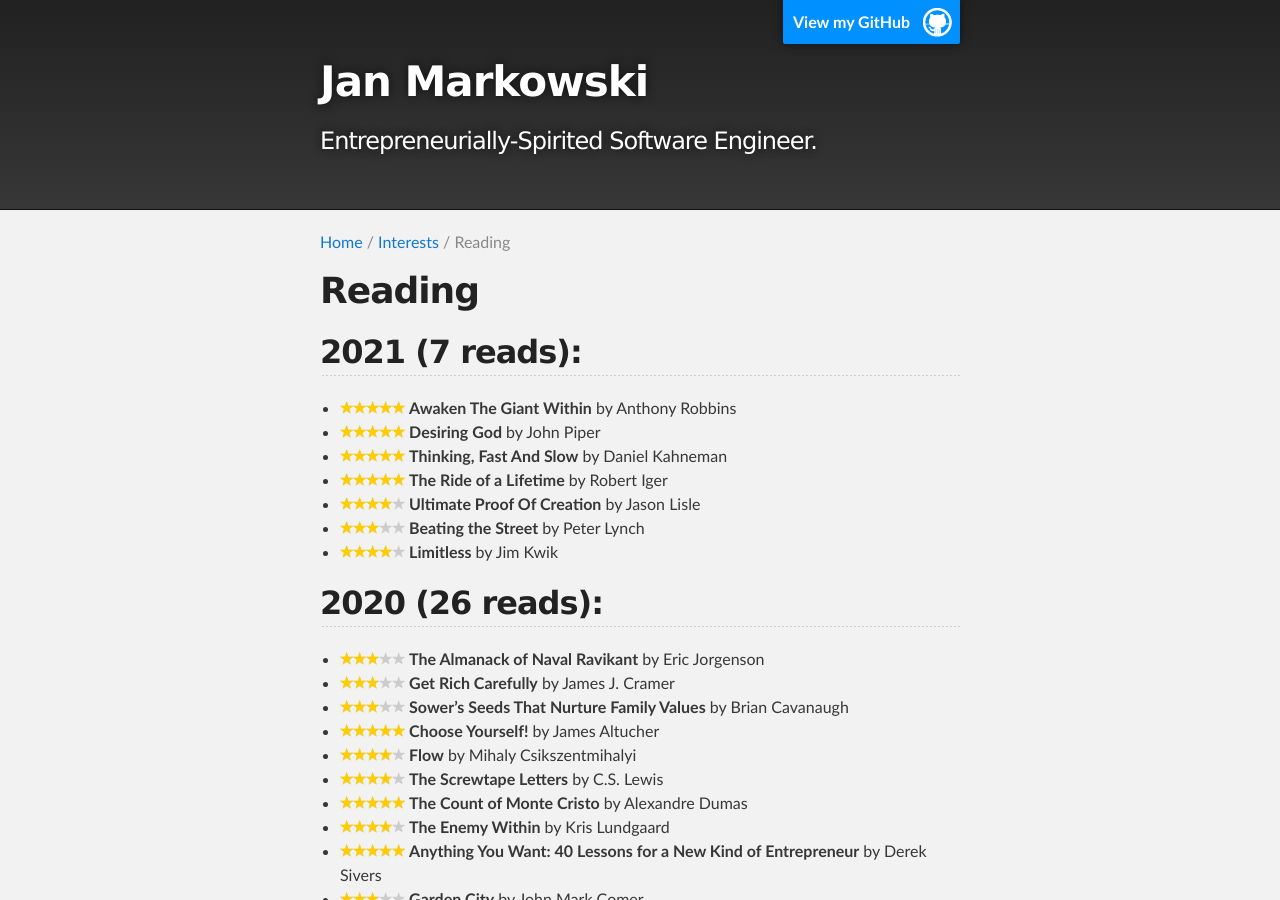
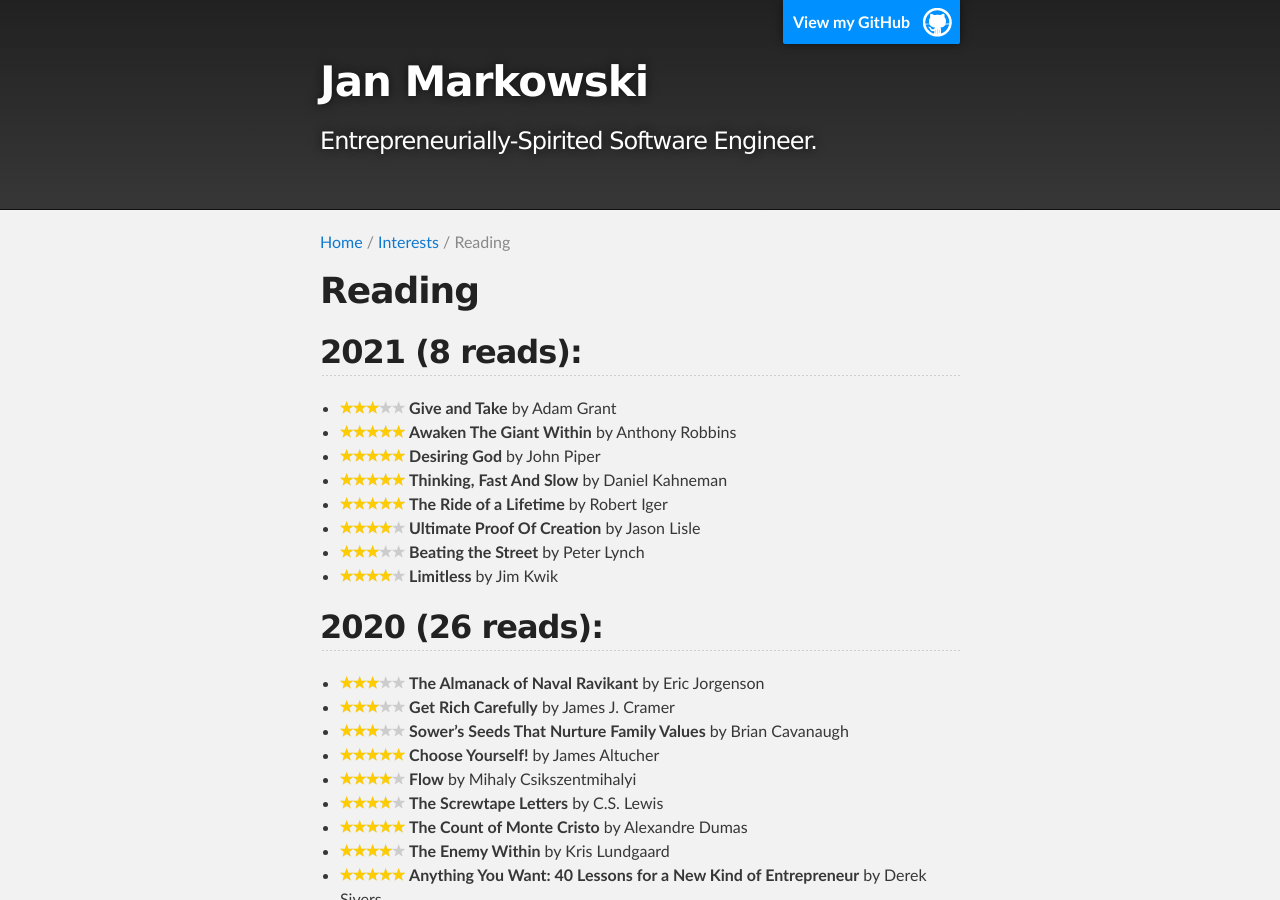
Before and after one commit to jmarkowski/jmarkowski.github.io, a Jekyll site: the page built from _interests/reading.md, in a window 1280 px wide and 900 px high. Built offline with Jekyll 4.4.1, drawn with Linux system fonts in a browser that asks for light colours.

Commit message:
Finished reading 'Give and Take'

```diff
--- a/_interests/reading.md
+++ b/_interests/reading.md
@@ -42,8 +42,9 @@
 </span>
 {% endcapture %}
 
-## 2021 (7 reads):
+## 2021 (8 reads):
 
+- {{ star3 }} __Give and Take__ by Adam Grant
 - {{ star5 }} __Awaken The Giant Within__ by Anthony Robbins
 - {{ star5 }} __Desiring God__ by John Piper
 - {{ star5 }} __Thinking, Fast And Slow__ by Daniel Kahneman
```
